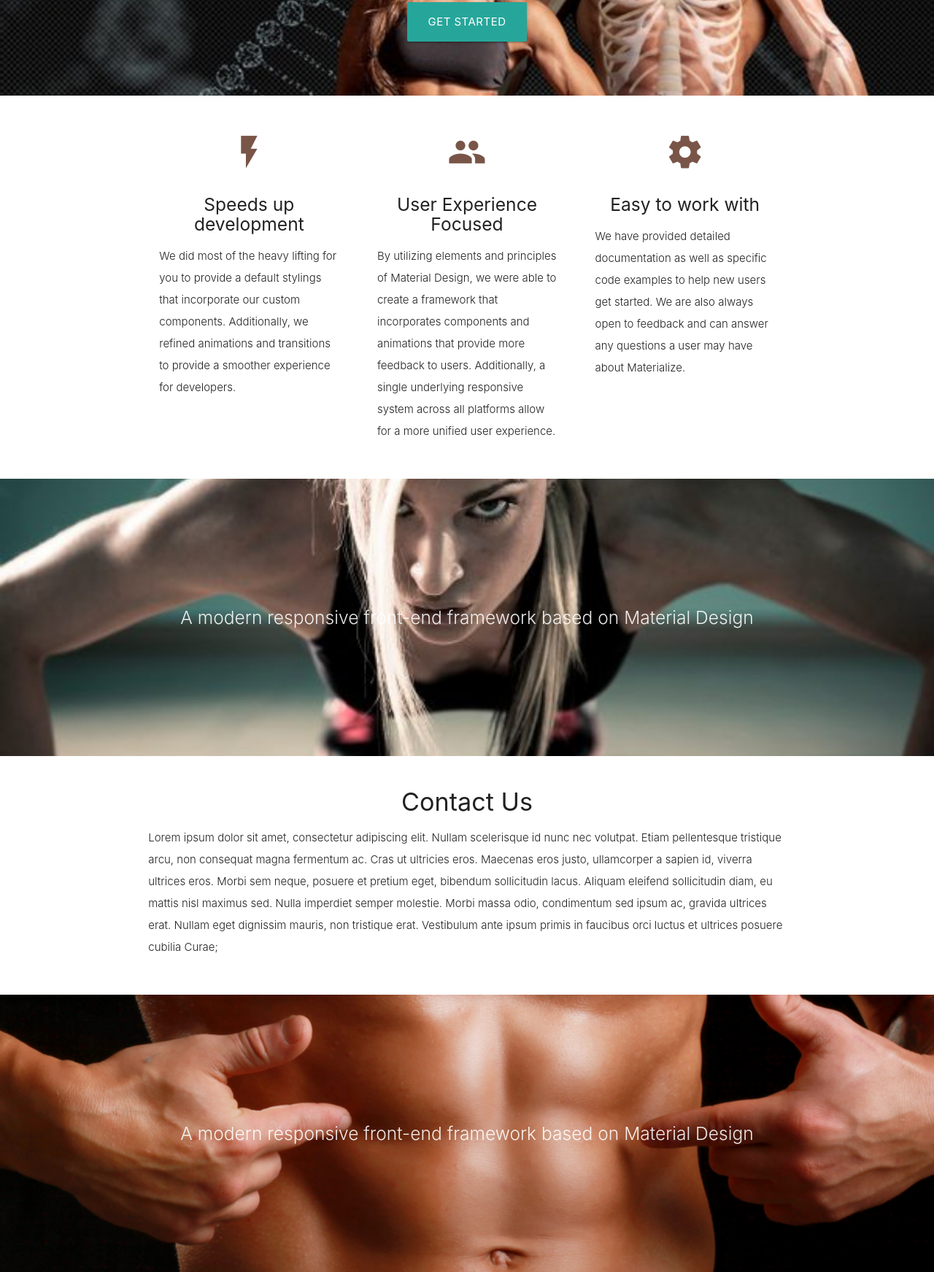
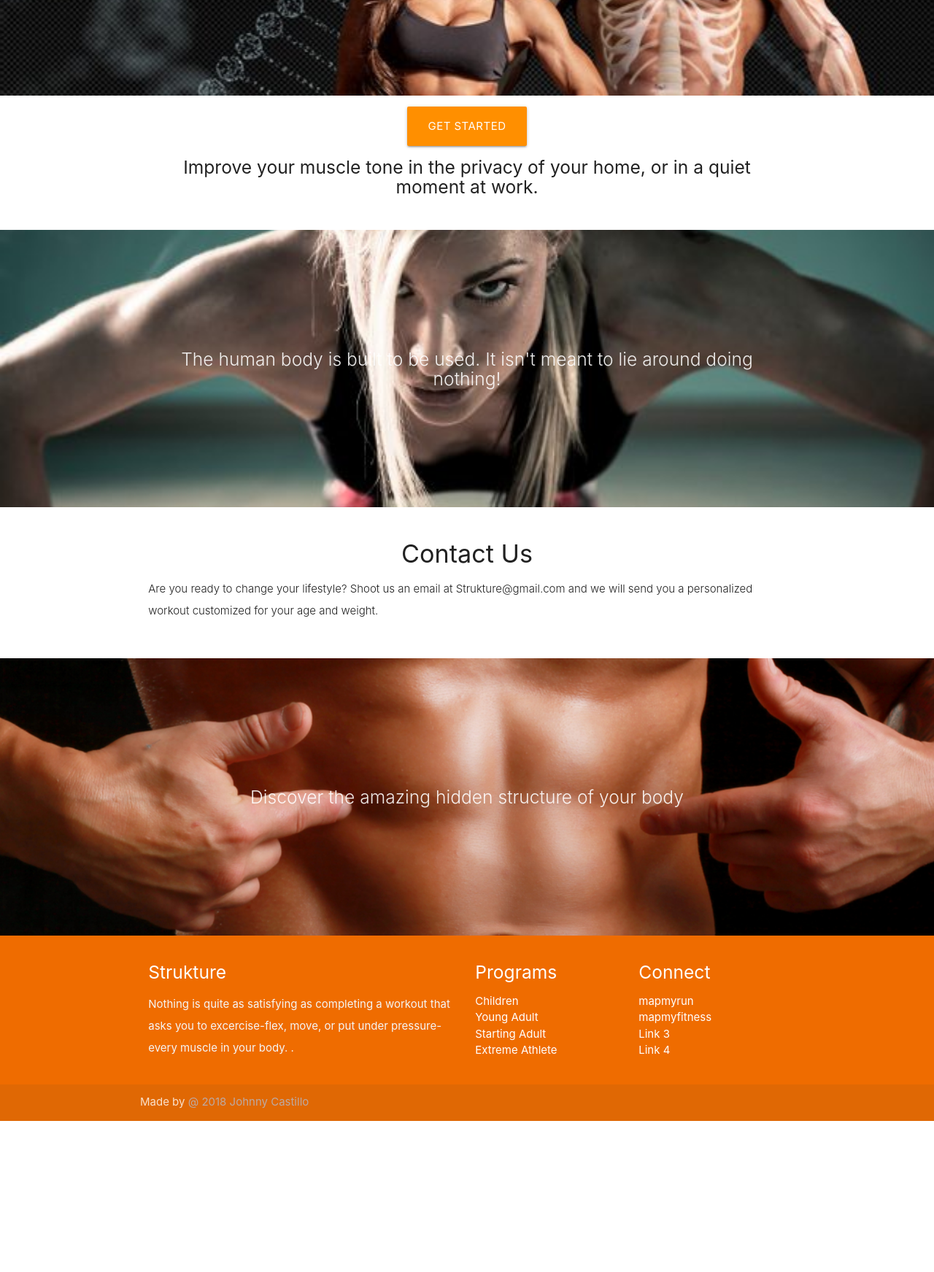
Before and after one commit to johnnycas1/Q1-Project-Quiet, a plain HTML site: page index.html in a window 1280 px wide. Shown: the part 313-2056 px from the top of the page at 73% size. After the commit the page ends 1849 px from the top, so only its background shows below. Drawn offline with nearby package versions, Linux system fonts and the light colour scheme.

Commit message:
Connected the site with other siginificant related sites. Changed colors and some parts of the structure of the page.

```diff
--- a/css/style.css
+++ b/css/style.css
@@ -8,7 +8,7 @@
 
 nav ul a,
 nav .brand-logo {
-  color: #444;
+  color: #ff8f00;
 }
 
 p {
@@ -16,7 +16,7 @@ p {
 }
 
 .sidenav-trigger {
-  color: #26a69a;
+  color: #ff8f00;
 }
 
 .parallax-container {
--- a/index.html
+++ b/index.html
@@ -15,11 +15,11 @@
     <div class="nav-wrapper container">
       <a id="logo-container" href="#" class="brand-logo">Strukture</a>
       <ul class="right hide-on-med-and-down">
-        <li><a href="#">Navbar Link</a></li>
+        <li><a href="#">Get to work!</a></li>
       </ul>
 
       <ul id="nav-mobile" class="sidenav">
-        <li><a href="#">Navbar Link</a></li>
+        <li><a href="#">Get to work!</a></li>
       </ul>
       <a href="#" data-target="nav-mobile" class="sidenav-trigger"><i class="material-icons">menu</i></a>
     </div>
@@ -28,13 +28,15 @@
   <div id="index-banner" class="parallax-container">
     <div class="section no-pad-bot">
       <div class="container">
-        <br><br>
-        <h1 class="header center teal-text text-lighten-2">Strukture</h1>
         <div class="row center">
-          <h5 class="header col s12 light">Improve your muscle tone in the privacy of your home, or in a quiet moment at work.</h5>
+
+        </div>
+
+        <div class="row center">
+
         </div>
         <div class="row center">
-          <a href="http://materializecss.com/getting-started.html" id="download-button" class="btn-large waves-effect waves-light teal lighten-1">Get Started</a>
+          <br><br><h1 class="header center amber-text text-darken-3">Strukture</h1>
         </div>
         <br><br>
 
@@ -49,31 +51,15 @@
 
       <!--   Icon Section   -->
       <div class="row">
-        <div class="col s12 m4">
-          <div class="icon-block">
-            <h2 class="center brown-text"><i class="material-icons">flash_on</i></h2>
-            <h5 class="center">Speeds up development</h5>
-
-            <p class="light">We did most of the heavy lifting for you to provide a default stylings that incorporate our custom components. Additionally, we refined animations and transitions to provide a smoother experience for developers.</p>
-          </div>
+        <div class="col s12 m12 l12">
+          <div class="icon-block center orange-text darken-3-text">
+            <!-- <h2 class="center brown-text"><i class="material-icons orange-text darken-3-text">flash_on</i></h2> -->
+            <a href="#" id="button" class="btn-large amber darken-3">Get Started</a></div>
+            <div>
+            <h5 class="center">Improve your muscle tone in the privacy of your home, or in a quiet moment at work.</h5>
         </div>
 
-        <div class="col s12 m4">
-          <div class="icon-block">
-            <h2 class="center brown-text"><i class="material-icons">group</i></h2>
-            <h5 class="center">User Experience Focused</h5>
 
-            <p class="light">By utilizing elements and principles of Material Design, we were able to create a framework that incorporates components and animations that provide more feedback to users. Additionally, a single underlying responsive system across all platforms allow for a more unified user experience.</p>
-          </div>
-        </div>
-
-        <div class="col s12 m4">
-          <div class="icon-block">
-            <h2 class="center brown-text"><i class="material-icons">settings</i></h2>
-            <h5 class="center">Easy to work with</h5>
-
-            <p class="light">We have provided detailed documentation as well as specific code examples to help new users get started. We are also always open to feedback and can answer any questions a user may have about Materialize.</p>
-          </div>
         </div>
       </div>
 
@@ -85,7 +71,7 @@
     <div class="section no-pad-bot">
       <div class="container">
         <div class="row center">
-          <h5 class="header col s12 light">A modern responsive front-end framework based on Material Design</h5>
+          <h5 class="header col s12 light">The human body is built to be used. It isn't meant to lie around doing nothing!</h5>
         </div>
       </div>
     </div>
@@ -99,7 +85,7 @@
         <div class="col s12 center">
           <h3><i class="mdi-content-send brown-text"></i></h3>
           <h4>Contact Us</h4>
-          <p class="left-align light">Lorem ipsum dolor sit amet, consectetur adipiscing elit. Nullam scelerisque id nunc nec volutpat. Etiam pellentesque tristique arcu, non consequat magna fermentum ac. Cras ut ultricies eros. Maecenas eros justo, ullamcorper a sapien id, viverra ultrices eros. Morbi sem neque, posuere et pretium eget, bibendum sollicitudin lacus. Aliquam eleifend sollicitudin diam, eu mattis nisl maximus sed. Nulla imperdiet semper molestie. Morbi massa odio, condimentum sed ipsum ac, gravida ultrices erat. Nullam eget dignissim mauris, non tristique erat. Vestibulum ante ipsum primis in faucibus orci luctus et ultrices posuere cubilia Curae;</p>
+          <p class="left-align light">Are you ready to change your lifestyle? Shoot us an email at Strukture@gmail.com and we will send you a personalized workout customized for your age and weight.</p>
         </div>
       </div>
 
@@ -111,14 +97,14 @@
     <div class="section no-pad-bot">
       <div class="container">
         <div class="row center">
-          <h5 class="header col s12 light">A modern responsive front-end framework based on Material Design</h5>
+          <h5 class="header col s12 light">Discover the amazing hidden structure of your body </h5>
         </div>
       </div>
     </div>
     <div class="parallax"><img src="man-pointing-abs.jpg" alt="Unsplashed background img 3"></div>
   </div>
 
-  <footer class="page-footer teal">
+  <footer class="page-footer orange darken-3">
     <div class="container">
       <div class="row">
         <div class="col l6 s12">
@@ -128,19 +114,19 @@
 
         </div>
         <div class="col l3 s12">
-          <h5 class="white-text">Settings</h5>
+          <h5 class="white-text">Programs</h5>
           <ul>
-            <li><a class="white-text" href="#!">Link 1</a></li>
-            <li><a class="white-text" href="#!">Link 2</a></li>
-            <li><a class="white-text" href="#!">Link 3</a></li>
-            <li><a class="white-text" href="#!">Link 4</a></li>
+            <li><a class="white-text" href="#!">Children</a></li>
+            <li><a class="white-text" href="#!">Young Adult</a></li>
+            <li><a class="white-text" href="#!">Starting Adult</a></li>
+            <li><a class="white-text" href="#!">Extreme Athlete</a></li>
           </ul>
         </div>
         <div class="col l3 s12">
           <h5 class="white-text">Connect</h5>
           <ul>
-            <li><a class="white-text" href="#!">Link 1</a></li>
-            <li><a class="white-text" href="#!">Link 2</a></li>
+            <li><a class="white-text" href="http://www.mapmyrun.com">mapmyrun</a></li>
+            <li><a class="white-text" href="https://www.mapmyfitness.com">mapmyfitness</a></li>
             <li><a class="white-text" href="#!">Link 3</a></li>
             <li><a class="white-text" href="#!">Link 4</a></li>
           </ul>
@@ -149,7 +135,7 @@
     </div>
     <div class="footer-copyright">
       <div class="container">
-      Made by <a class="brown-text text-lighten-3" href="http://materializecss.com">Materialize</a>
+      Made by <a class="brown-text text-lighten-3" href="http://materializecss.com">@ 2018 Johnny Castillo</a>
       </div>
     </div>
   </footer>
```
